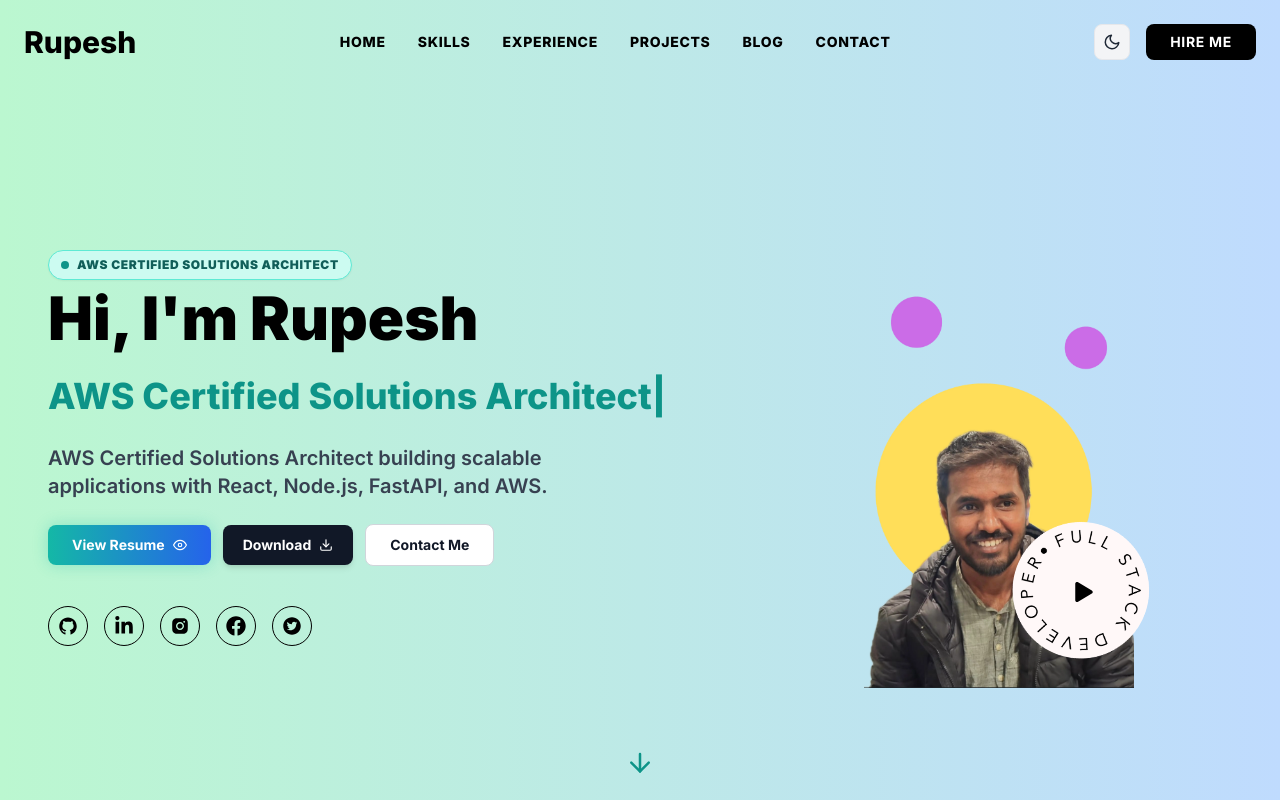
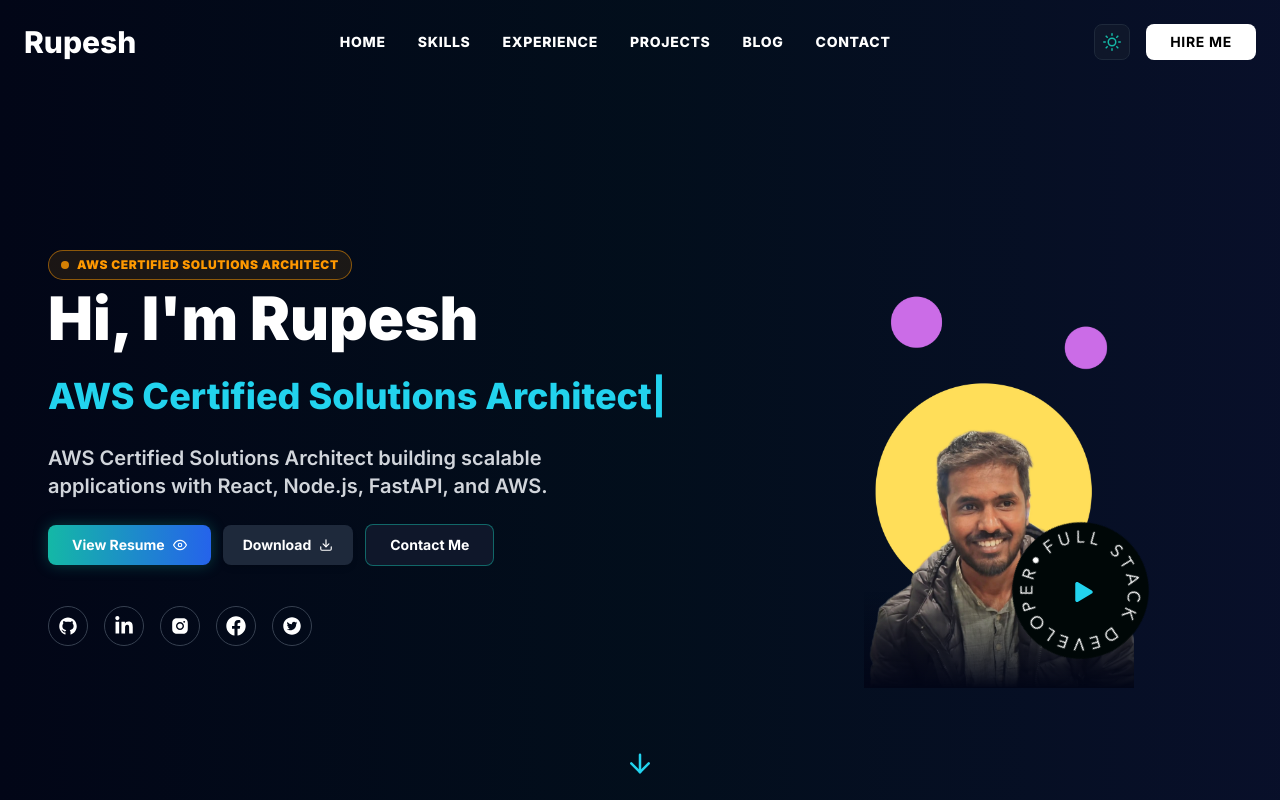
Before and after one commit to RupeshDev18/rupesh-portfolio, a React (Vite) app: page / in a window 1280 px wide. Shown: the top 800 px of the page. Built offline with nearby package versions, Linux system fonts and the light colour scheme.

Commit message:
chore: code refactoring and add SEO

```diff
--- a/package.json
+++ b/package.json
@@ -16,6 +16,7 @@
     "react": "^18.2.0",
     "react-countup": "^6.5.3",
     "react-dom": "^18.2.0",
+    "react-helmet-async": "^3.0.0",
     "react-icons": "^4.7.1",
     "react-router-dom": "^6.8.1",
     "react-scroll": "^1.9.0",
--- a/src/App.jsx
+++ b/src/App.jsx
@@ -1,68 +1,17 @@
-import React, { useState, useEffect } from "react";
-import { Suspense } from "react";
-import { motion } from "framer-motion";
+import React, { useState, useEffect, Suspense, lazy } from "react";
+import { motion, AnimatePresence } from "framer-motion";
 import { Routes, Route } from "react-router-dom";
-import Home from "./pages/Home";
-import BlogPost from "./pages/BlogPost";
-import ProjectDetail from "./pages/ProjectDetail";
 import NavBar from "./components/navbar/NavBar";
 import Footer from "./components/footer/Footer";
 
-const App = () => {
-  const [loading, setLoading] = useState(true);
-  const [darkMode, setDarkMode] = useState(() => {
-    return document.documentElement.classList.contains("dark");
-  });
+// Lazy load page components
+const Home = lazy(() => import("./pages/Home"));
+const BlogPost = lazy(() => import("./pages/BlogPost"));
+const ProjectDetail = lazy(() => import("./pages/ProjectDetail"));
 
-  useEffect(() => {
-    const timer = setTimeout(() => {
-      setLoading(false);
-    }, 800);
-    return () => clearTimeout(timer);
-  }, []);
-
-  useEffect(() => {
-    if (darkMode) {
-      document.documentElement.classList.add("dark");
-      localStorage.setItem("theme", "dark");
-    } else {
-      document.documentElement.classList.remove("dark");
-      localStorage.setItem("theme", "light");
-    }
-  }, [darkMode]);
-
-  const toggleDarkMode = () => {
-    setDarkMode((prev) => !prev);
-  };
-
-  return (
-    <Suspense
-      fallback={
-        <div className="h-screen w-full flex items-center justify-center bg-white dark:bg-slate-950">
+const LoadingSpinner = () => (
   <motion.div
-            className="flex space-x-2"
-            initial={{ opacity: 0 }}
-            animate={{ opacity: 1 }}
-            transition={{ duration: 0.5 }}
-          >
-            {[0, 1, 2].map((i) => (
-              <motion.div
-                key={i}
-                className="w-3 h-3 bg-teal-500 rounded-full"
-                animate={{ y: [0, -10, 0] }}
-                transition={{
-                  duration: 0.6,
-                  delay: i * 0.1,
-                  repeat: Infinity,
-                }}
-              />
-            ))}
-          </motion.div>
-        </div>
-      }
-    >
-      {loading ? (
-        <motion.div
+    key="loading"
     className="h-screen w-full flex items-center justify-center bg-white dark:bg-slate-950"
     initial={{ opacity: 1 }}
     exit={{ opacity: 0 }}
@@ -88,20 +37,43 @@
       ))}
     </motion.div>
   </motion.div>
+);
+
+const App = () => {
+  const [loading, setLoading] = useState(true);
+
+  useEffect(() => {
+    const timer = setTimeout(() => {
+      setLoading(false);
+    }, 800);
+    return () => clearTimeout(timer);
+  }, []);
+
+  return (
+    <AnimatePresence mode="wait">
+      {loading ? (
+        <LoadingSpinner />
       ) : (
-        <div className="bg-white dark:bg-slate-950 text-gray-900 dark:text-gray-50 min-h-screen transition-colors duration-300 flex flex-col justify-between">
-          <NavBar darkMode={darkMode} toggleDarkMode={toggleDarkMode} />
+        <motion.div
+          key="content"
+          initial={{ opacity: 0 }}
+          animate={{ opacity: 1 }}
+          className="bg-white dark:bg-slate-950 text-gray-900 dark:text-gray-50 min-h-screen transition-colors duration-300 flex flex-col justify-between"
+        >
+          <NavBar />
           <div className="flex-grow">
+            <Suspense fallback={<LoadingSpinner />}>
               <Routes>
-              <Route path="/" element={<Home darkMode={darkMode} />} />
-              <Route path="/blog/:id" element={<BlogPost darkMode={darkMode} />} />
-              <Route path="/project/:id" element={<ProjectDetail darkMode={darkMode} />} />
+                <Route path="/" element={<Home />} />
+                <Route path="/blog/:id" element={<BlogPost />} />
+                <Route path="/project/:id" element={<ProjectDetail />} />
               </Routes>
+            </Suspense>
           </div>
-          <Footer darkMode={darkMode} />
-        </div>
+          <Footer />
+        </motion.div>
       )}
-    </Suspense>
+    </AnimatePresence>
   );
 };
 
--- a/src/components/footer/Footer.jsx
+++ b/src/components/footer/Footer.jsx
@@ -3,7 +3,7 @@
 import { FiGithub, FiLinkedin, FiTwitter, FiMail } from "react-icons/fi";
 import portfolioData from "../../data/data.json";
 
-const Footer = ({ darkMode }) => {
+const Footer = () => {
   const currentYear = new Date().getFullYear();
 
   const socials = [
--- a/src/components/navbar/NavBar.jsx
+++ b/src/components/navbar/NavBar.jsx
@@ -4,8 +4,10 @@
 import { Link } from "react-scroll";
 import { useLocation, Link as RouterLink } from "react-router-dom";
 import portfolioData from "../../data/data.json";
+import { useTheme } from "../../context/ThemeContext";
 
-const NavBar = ({ darkMode, toggleDarkMode }) => {
+const NavBar = () => {
+  const { darkMode, toggleDarkMode } = useTheme();
   const [isOpen, setIsOpen] = useState(false);
   const [scrollPosition, setScrollPosition] = useState(0);
   const location = useLocation();
--- /dev/null
+++ b/src/components/seo/SEO.jsx
@@ -0,0 +1,34 @@
+import React from 'react';
+import { Helmet } from 'react-helmet-async';
+import portfolioData from '../../data/data.json';
+
+const SEO = ({ title, description, image, url }) => {
+  const siteTitle = title ? `${title} | ${portfolioData.name}` : `${portfolioData.name} - Portfolio`;
+  const siteDescription = description || portfolioData.summary;
+  const siteImage = image || "https://rupesh-yadav.fun/og-image.jpg"; // Fallback image
+  const siteUrl = url || "https://rupesh-yadav.fun";
+
+  return (
+    <Helmet>
+      {/* Standard Metadata */}
+      <title>{siteTitle}</title>
+      <meta name="description" content={siteDescription} />
+
+      {/* Open Graph / Facebook */}
+      <meta property="og:type" content="website" />
+      <meta property="og:url" content={siteUrl} />
+      <meta property="og:title" content={siteTitle} />
+      <meta property="og:description" content={siteDescription} />
+      <meta property="og:image" content={siteImage} />
+
+      {/* Twitter */}
+      <meta property="twitter:card" content="summary_large_image" />
+      <meta property="twitter:url" content={siteUrl} />
+      <meta property="twitter:title" content={siteTitle} />
+      <meta property="twitter:description" content={siteDescription} />
+      <meta property="twitter:image" content={siteImage} />
+    </Helmet>
+  );
+};
+
+export default SEO;
--- /dev/null
+++ b/src/context/ThemeContext.jsx
@@ -0,0 +1,31 @@
+import React, { createContext, useContext, useState, useEffect } from "react";
+
+const ThemeContext = createContext();
+
+export const ThemeProvider = ({ children }) => {
+  const [darkMode, setDarkMode] = useState(true);
+
+  useEffect(() => {
+    if (darkMode) {
+      document.documentElement.classList.add("dark");
+    } else {
+      document.documentElement.classList.remove("dark");
+    }
+  }, [darkMode]);
+
+  const toggleDarkMode = () => setDarkMode(!darkMode);
+
+  return (
+    <ThemeContext.Provider value={{ darkMode, toggleDarkMode }}>
+      {children}
+    </ThemeContext.Provider>
+  );
+};
+
+export const useTheme = () => {
+  const context = useContext(ThemeContext);
+  if (context === undefined) {
+    throw new Error("useTheme must be used within a ThemeProvider");
+  }
+  return context;
+};
--- a/src/main.jsx
+++ b/src/main.jsx
@@ -7,11 +7,18 @@
 import 'aos/dist/aos.css';
 
 
+import { ThemeProvider } from "./context/ThemeContext";
+import { HelmetProvider } from "react-helmet-async";
+
 ReactDOM.createRoot(document.getElementById("root")).render(
   <React.StrictMode>
-    <BrowserRouter>
-      <App />
-    </BrowserRouter>
+    <HelmetProvider>
+      <ThemeProvider>
+        <BrowserRouter>
+          <App />
+        </BrowserRouter>
+      </ThemeProvider>
+    </HelmetProvider>
   </React.StrictMode>
 );
 
--- a/src/pages/BlogPost.jsx
+++ b/src/pages/BlogPost.jsx
@@ -3,8 +3,9 @@
 import { motion } from "framer-motion";
 import { FiArrowLeft, FiCalendar, FiClock, FiShare2, FiBookmark } from "react-icons/fi";
 import { blogPosts } from "../data/blogData";
+import SEO from "../components/seo/SEO";
 
-const BlogPost = ({ darkMode }) => {
+const BlogPost = () => {
   const { id } = useParams();
   const navigate = useNavigate();
   const post = blogPosts.find((p) => p.id === id);
@@ -123,6 +124,10 @@
 
   return (
     <div className="min-h-screen bg-white dark:bg-slate-950 text-gray-900 dark:text-gray-100 pt-28 pb-20 px-6">
+      <SEO
+        title={post.title}
+        description={post.content.substring(0, 160) + "..."}
+      />
       <div className="max-w-3xl mx-auto">
         {/* Back Link */}
         <motion.div
--- a/src/pages/Home.jsx
+++ b/src/pages/Home.jsx
@@ -9,8 +9,9 @@
 import Experience from "../components/experience/Experience";
 import Blog from "../components/blog/Blog";
 import Contact from "../components/contact/Contact";
+import SEO from "../components/seo/SEO";
 
-const Home = ({ darkMode }) => {
+const Home = () => {
   const location = useLocation();
 
   useEffect(() => {
@@ -30,14 +31,15 @@
 
   return (
     <div>
-      <Hero darkMode={darkMode} />
-      <About darkMode={darkMode} />
+      <SEO />
+      <Hero />
+      <About />
       <Achievements />
-      <Skills darkMode={darkMode} />
-      <Experience darkMode={darkMode} />
-      <Projects darkMode={darkMode} />
-      <Blog darkMode={darkMode} />
-      <Contact darkMode={darkMode} />
+      <Skills />
+      <Experience />
+      <Projects />
+      <Blog />
+      <Contact />
     </div>
   );
 };
--- a/src/pages/ProjectDetail.jsx
+++ b/src/pages/ProjectDetail.jsx
@@ -3,8 +3,9 @@
 import { motion } from "framer-motion";
 import { FiArrowLeft, FiGithub, FiExternalLink, FiCheckCircle } from "react-icons/fi";
 import portfolioData from "../data/data.json";
+import SEO from "../components/seo/SEO";
 
-const ProjectDetail = ({ darkMode }) => {
+const ProjectDetail = () => {
   const { id } = useParams();
   const navigate = useNavigate();
   const [isModalOpen, setIsModalOpen] = useState(false);
@@ -48,6 +49,10 @@
 
   return (
     <div className="min-h-screen bg-white dark:bg-slate-950 text-gray-900 dark:text-gray-100 pt-28 pb-20 px-6">
+      <SEO
+        title={project.title}
+        description={project.description || project.challenge}
+      />
       <div className="max-w-4xl mx-auto">
         {/* Back Link */}
         <motion.div
```
Also changed, not shown: 1 other file (tests, documents, lock files or other folders). Lines whose indentation alone changed are shown as unchanged.
